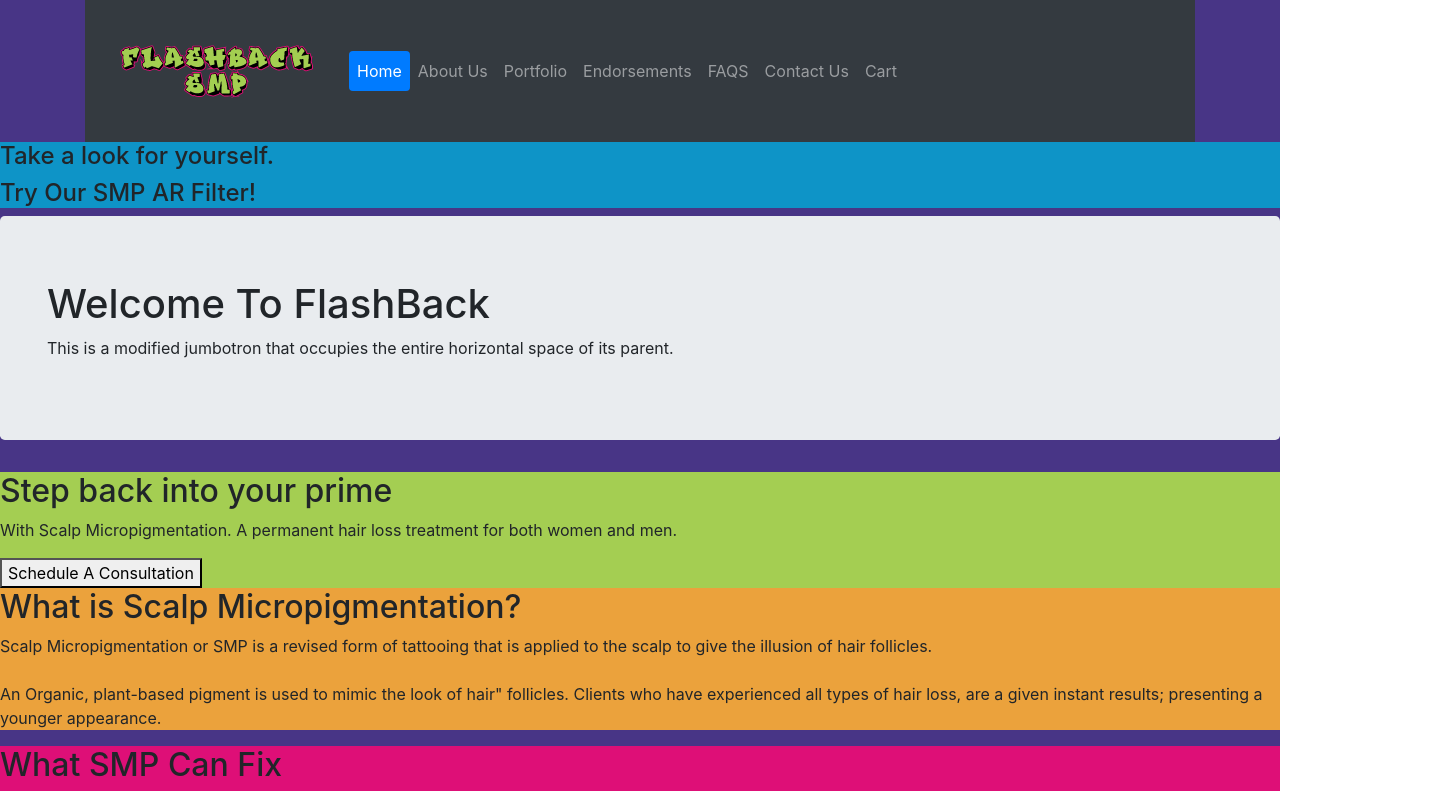
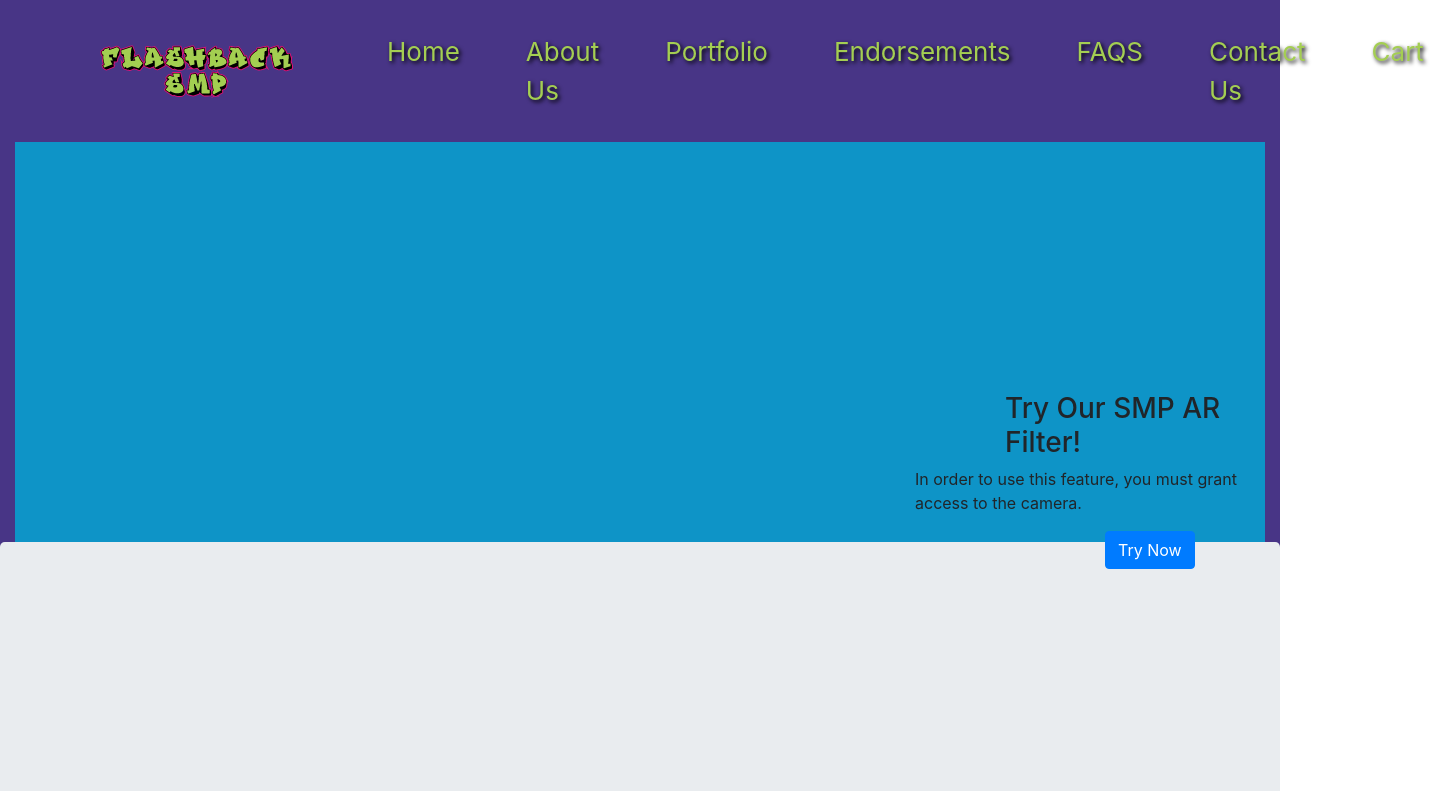
Before and after one commit to daquanayres/FlashBackSMP, a React (Create React App) app: page / in a window 1280 px wide. Shown: the top 791 px of the page, 1432 px wide, since content can reach past the window. Built offline with nearby package versions, Linux system fonts and the light colour scheme.

Commit message:
Landing Page Jumbotrom added

```diff
--- /dev/null
+++ b/src/AR_trySMP.js
@@ -0,0 +1,28 @@
+import React from "react";
+import { Col, Row, Container, Button } from "react-bootstrap";
+
+function AR_trySMP() {
+  return (
+    <Container fluid className="AR-Window">
+      <Row>
+        <Col>
+          <div className=" AR-Col-1"></div>
+        </Col>
+
+        <Col>
+          <div className=" AR-Col-2">
+            <h3 className="AR-heading">Try Our SMP AR Filter! </h3>
+            <p className="ar-text ">
+              In order to use this feature, you must grant access to the camera.
+            </p>
+            <Button variant="primary" className="AR-Button ">
+              Try Now
+            </Button>
+          </div>
+        </Col>
+      </Row>
+    </Container>
+  );
+}
+
+export default AR_trySMP;
--- a/src/App.js
+++ b/src/App.js
@@ -3,6 +3,7 @@
 import Header from "./Header.js";
 import Welcome from "./Welcome.js";
 import FAQs from "./FAQs.js";
+import AR_trySMP from "./AR_trySMP.js";
 //import './App.css';
 
 function App() {
@@ -10,11 +11,8 @@
     <div className="App">
       <Header />
 
-      <div className="AR-Window">
-        <h4>Take a look for yourself. </h4>
-        <h4>Try Our SMP AR Filter! </h4>
-      </div>
       <Welcome />
+
       <div className="CallToAction">
         <h2>Step back into your prime</h2>
         <p>
--- a/src/FAQs.js
+++ b/src/FAQs.js
@@ -3,8 +3,8 @@
 
 function FAQs() {
   return (
-    <Container className="FAQS" fluid>
-      <h3> FAQS</h3>
+    <Container fluid>
+      <h3 className="FAQS"> FAQS</h3>
       <Accordion>
         <Card>
           <Accordion.Toggle as={Card.Header} eventKey="0" className="FAQS1">
--- a/src/Header.js
+++ b/src/Header.js
@@ -1,22 +1,28 @@
 import logo from "./FlashBackSMP200x100.png";
 import React from "react";
 import { Col, Container, Row, Nav, Navbar } from "react-bootstrap";
+import AR_trySMP from "./AR_trySMP.js";
 
 function Header() {
   return (
-    <Container Fluid>
-      <Navbar bg="dark" variant="dark" expand="lg" className="App-header">
+    <Container fluid className="">
+      <Navbar
+        bg="transparent"
+        variant="dark"
+        expand="xl"
+        className="App-header"
+      >
         <Navbar.Brand href="#home">
           <Nav.Link href="/logo">
             <img
               src={logo}
-              className="header-Logo d-inline-block align-top"
+              className="header-Logo  align-top header-links"
               alt="logo"
             />
           </Nav.Link>
         </Navbar.Brand>
 
-        <Nav variant="pills" defaultActiveKey="/home">
+        <Nav defaultActiveKey="/home">
           <Nav.Item>
             <Nav.Link className="header-links" href="/home">
               Home
@@ -54,6 +60,7 @@
           </Nav.Item>
         </Nav>
       </Navbar>
+      <AR_trySMP />
     </Container>
   );
 }
--- a/src/Welcome.js
+++ b/src/Welcome.js
@@ -1,15 +1,18 @@
 import React from "react";
-import { Jumbotron, Container } from "react-bootstrap";
+import { Jumbotron, Container, Button } from "react-bootstrap";
 
 function Welcome() {
   return (
     <Jumbotron>
-      <Container fluid>
-        <h1>Welcome To FlashBack</h1>
+      <Container fluid className="welcome-group">
+        <h1>STEP BACK INTO YOUR PRIME</h1>
         <p>
-          This is a modified jumbotron that occupies the entire horizontal space
-          of its parent.
+          With Scalp Micropigmentation. A permanent hair loss treatment for both
+          women and men.
         </p>
+        <Button variant="primary" className="BookAppt xl={3}">
+          Schedule A Consultation
+        </Button>
       </Container>
     </Jumbotron>
   );
--- a/src/index.css
+++ b/src/index.css
@@ -16,13 +16,17 @@
 }
 
 .App-logo {
-  margin-left: 20px;
 }
 
 .AR-Window {
   background-color: #0e94c7;
 }
 .Welcome {
+}
+.welcome-group {
+  text-align: center;
+  margin-top: 200px;
+  height: 200px;
 }
 .CallToAction {
   background-color: #a4ce52;
@@ -70,3 +74,42 @@
   height: 20px;
   border-radius: 15%;
 }
+.header-links {
+  font-size: 26px;
+  margin-left: 50px;
+  margin-right: auto;
+  color: #a4ce52 !important;
+  text-shadow: 2px 2px 4px #000000;
+  z-index: ;
+}
+
+.header-links:hover {
+  color: #de0f77 !important;
+}
+
+.App-header {
+  z-index: 1;
+}
+.AR-Window {
+  z-index: 2;
+  height: 400px;
+}
+
+.ar-text {
+  margin-left: 160px;
+}
+.AR-Button {
+  margin-left: 350px;
+}
+
+.AR-Col-1 {
+  margin-bottom: 300px;
+  margin-left: 100px;
+}
+.AR-Col-2 {
+  margin-top: 250px;
+  margin-left: 100px;
+}
+.AR-heading {
+  margin-left: 250px;
+}
```
Also changed, not shown: 1 other file (tests, documents, lock files or other folders).
